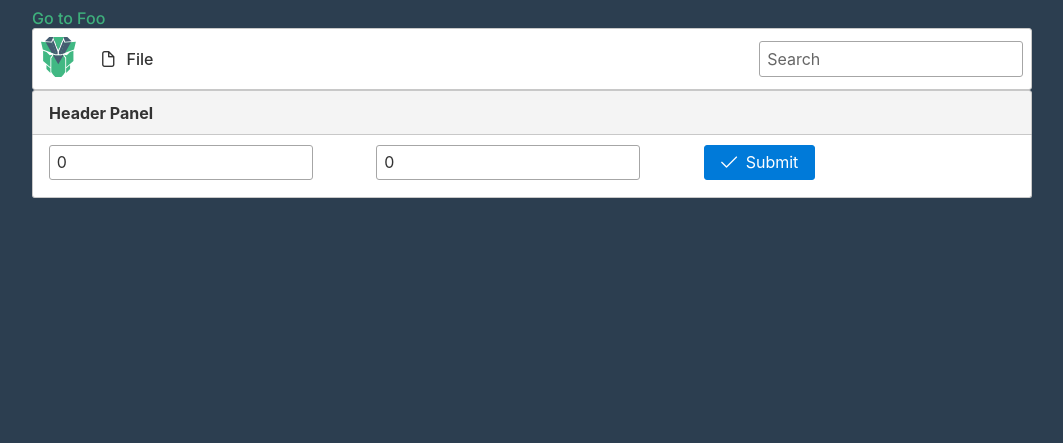
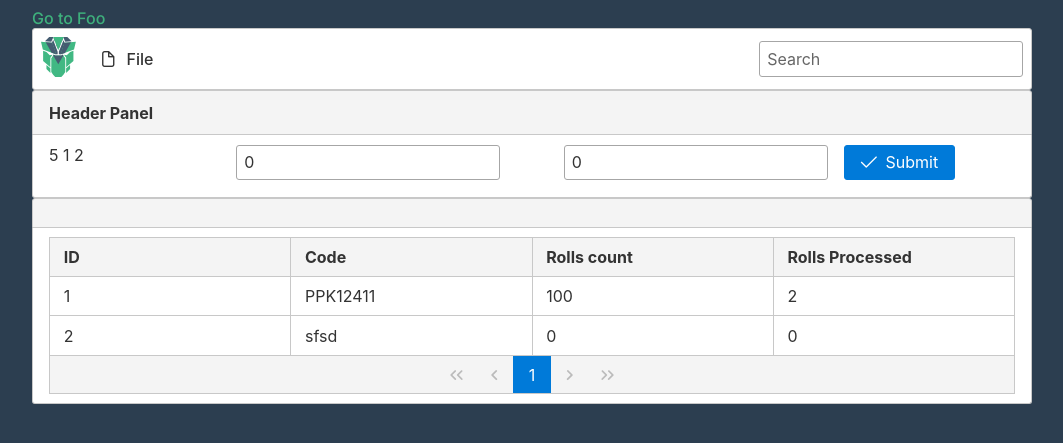
Before and after one commit to FairWindCo/infosave, a Django app: page /test in a window 1280 px wide. Shown: the top 443 px of the page, without its empty margins (108-1171 px from the left). Run offline with Django 3.2, Linux system fonts and the light colour scheme; data comes from the database, SQL or seed files in the repository; some web fonts are replaced.

Commit message:
Try use DataTable lazy loading

```diff
--- a/infoadmin/templates/infoadmin/main_primevue_app.html
+++ b/infoadmin/templates/infoadmin/main_primevue_app.html
@@ -5,11 +5,114 @@
     <script>
         function get_main_menu() {
             return [
-                    {
-                        label: 'File',
-                        icon: 'pi pi-fw pi-file',
-                    }
-                    ]
+                {
+                    label: 'File',
+                    icon: 'pi pi-fw pi-file',
+                }
+            ]
         }
     </script>
 {% endblock %}
+{% block main_content %}
+    <router-link to="/foo">Go to Foo</router-link>
+    {% block main_content_mainmenu %}
+        <p-menubar :model="main_menu_items">
+            <template #start>
+                <img alt="logo" src="{% static 'vue_utils/primevue/images/logo.svg' %}" height="40" class="p-mr-2">
+            </template>
+            <template #end>
+                <p-inputtext placeholder="Search" type="text"/>
+                <p-button label="Logout" icon="pi pi-power-off" :style="{'margin-left': '0 .5em'}"/>
+            </template>
+        </p-menubar>
+    {% endblock %}
+    <confirmdialog></confirmdialog>
+    <toast position="top-right"></toast>
+    {% block main_content_content %}
+        <p-panel header="Header Panel">
+            <div class="p-grid">
+                <div class="p-col">@{products_count}@ @{products_page}@ @{products_peg_page}@
+                </div>
+                <div class="p-col-4">
+                    <p-inputtext v-model="test_value"></p-inputtext>
+                </div>
+                <div class="p-col">
+                    <p-inputnumber v-model="test_value"></p-inputnumber>
+                </div>
+                <div class="p-col">
+                    <p-button label="Submit" icon="pi pi-check" @click="delete_confirm()"/>
+                </div>
+            </div>
+        </p-panel>
+    {% endblock %}
+    <router-view></router-view>
+    <p-panel>
+        <p-datatable dataKey="id" :value="products" :paginator="true" class="p-datatable-customers" :rows="2"
+                     :loading="loading" :lazy="true"
+                     @page="onPage($event)"
+                     >
+            <p-column field="id" header="ID"></p-column>
+            <p-column field="code_number" header="Code"></p-column>
+            <p-column field="rolls_count" header="Rolls count"></p-column>
+            <p-column field="rolls_processed" header="Rolls Processed"></p-column>
+        </p-datatable>
+    </p-panel>
+{% endblock %}
+
+
+
+{% block vue_app_init %}
+    <script>
+        const my_app = Object.create(APP_CONFIG)
+        my_app.data = function () {
+            return {
+                test_value: 0,
+                main_menu_items: get_main_menu(),
+                products: [],
+                selectedCustomers: null,
+                filters: null,
+
+                products_count: 0,
+                products_page: 0,
+                products_peg_page: 2,
+                loading: false,
+            }
+        }
+        my_app.methods['get_index_data_json'] = function () {
+            return axios.get('{% url "full_batches" %}', {
+                params: {
+                    page: 1,
+                    per_page: 2,
+                }
+            }).then(res => {
+                console.log(res)
+                return res.data
+            });
+        }
+        my_app.methods['get_page'] = function (page, per_page) {
+            this.loading = true;
+            return axios.get('{% url "full_batches" %}', {
+                params: {
+                    page: page + 1,
+                    per_page: per_page,
+                },
+            }).then(res => {
+                console.log(res)
+                this.loading = false;
+                this.products = res.data.list
+                this.products_count = parseInt(res.data.count)
+                this.products_page = res.data.page_number
+            });
+        },
+        my_app.methods['onPage'] = function (event) {
+            const page = event.page
+            const per_page = event.rows
+            this.get_page(page, per_page)
+        }
+
+
+        my_app.mounted = function () {
+            this.get_page(0,2)
+        }
+    </script>
+{% endblock %}
--- a/vue_utils/templates/vue_utils/vue_prime_template.html
+++ b/vue_utils/templates/vue_utils/vue_prime_template.html
@@ -78,7 +78,7 @@
             {% endif %}
             {% if primevue_listings is None or primevue_listings and primevue_datatable is None or primevue_datatable %}
                 {% block js_header_primevue_datatable %}
-                    {% for module in primevue_datatable|create_default_list:'datatable,dataview,dataviewlayoutoptions,orderlist,picklist,timeline,tree,treetable' %}
+                    {% for module in primevue_datatable|create_default_list:'column,columngroup,row,datatable,dataview,dataviewlayoutoptions,orderlist,picklist,timeline,tree,treetable' %}
                         {% with 'vue_utils/primevue/js//'|add:module|add:'.min.js' as vue_script %}
                             <script src="{% static vue_script %}"></script>
                         {% endwith %}
@@ -183,7 +183,6 @@
             </p-panel>
         {% endblock %}
         <router-view></router-view>
-        </div>
     {% endblock %}
 </div>
 {% block js_body_content %}
@@ -241,7 +240,7 @@
                 {% for module in primevue_menu|create_default_list:'breadcrumb,contextmenu,megamenu,panelmenu,tabmenu,steps,menubar' %}
                     'p-{{ module }}': primevue.{{ module }},
                 {% endfor %}
-                {% for module in primevue_datatable|create_default_list:'datatable,dataview,dataviewlayoutoptions,orderlist,picklist,timeline,tree,treetable' %}
+                {% for module in primevue_datatable|create_default_list:'column,columngroup,row,datatable,dataview,dataviewlayoutoptions,orderlist,picklist,timeline,tree,treetable' %}
                     'p-{{ module }}': primevue.{{ module }},
                 {% endfor %}
                 {% if primevue_chart is None or primevue_chart %}
```
